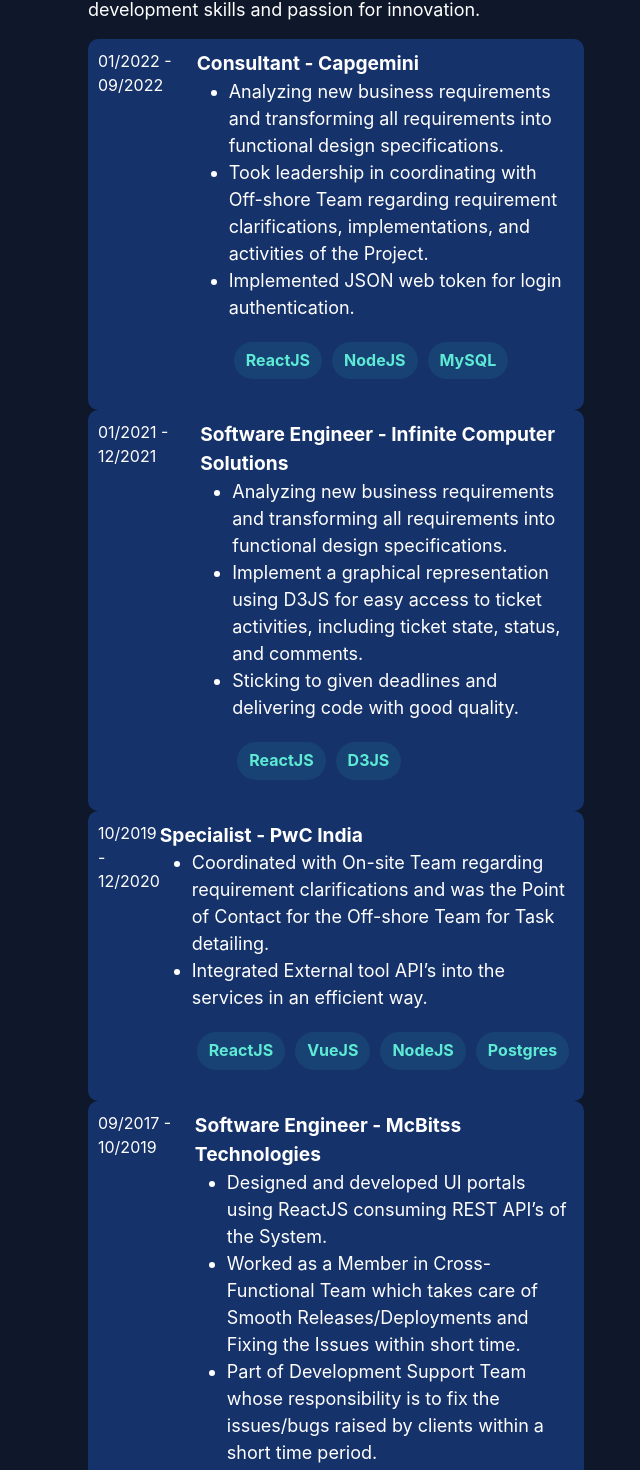
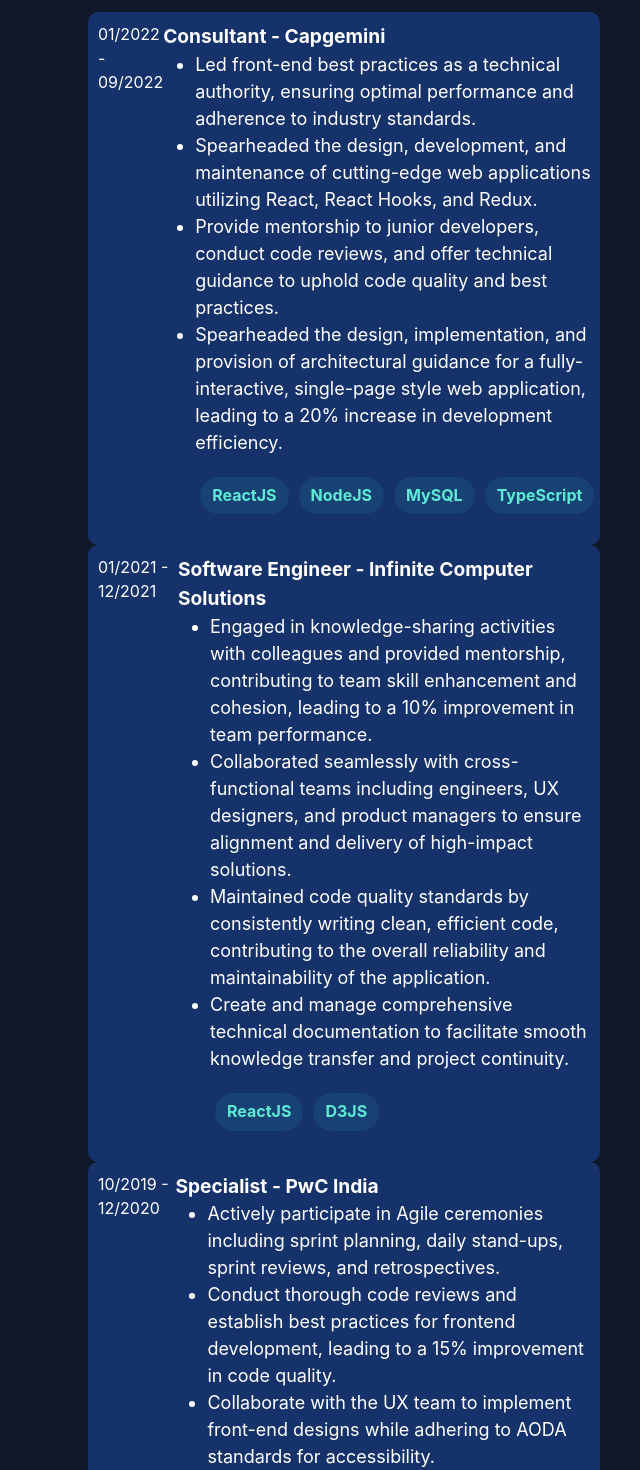
Before and after one commit to Nikhil-Bathula/My-Portfolio, a React (Create React App) app: page / in a window 1280 px wide. Shown: the part 677-2147 px from the top of the page, without its empty margins (640-1280 px from the left). Built offline with nearby package versions, Linux system fonts and the light colour scheme.

Commit message:
Updated Tech Stack

```diff
--- a/src/Components/PersonalInfo.js
+++ b/src/Components/PersonalInfo.js
@@ -2,6 +2,17 @@
 import '../CSS/PersonalInfo.css'
 
 const PersonalInfo = () => {
+  async function syncFunc() {
+    console.log('async function');
+ }
+
+ async function someAsyncFunction() {
+    console.log('1');
+    await console.log(syncFunc());
+    console.log('2');
+ }
+
+ someAsyncFunction();
   return (
     <header>
       <div className="CandidateName">Nikhil Bathula</div>
--- a/src/Components/WorkExperience.js
+++ b/src/Components/WorkExperience.js
@@ -13,15 +13,16 @@
             <b className='companyName'>Consultant - Capgemini</b>
             <ul>
               <li>
-                Analyzing new business requirements and transforming all requirements into
-                functional design specifications.
+                Led front-end best practices as a technical authority, ensuring optimal performance and adherence to industry standards.
               </li>
               <li>
-                Took leadership in coordinating with Off-shore Team regarding requirement
-                clarifications, implementations, and activities of the Project.
+                Spearheaded the design, development, and maintenance of cutting-edge web applications utilizing React, React Hooks, and Redux.
               </li>
               <li>
-                Implemented JSON web token for login authentication.
+                Provide mentorship to junior developers, conduct code reviews, and offer technical guidance to uphold code quality and best practices.
+              </li>
+              <li>
+                Spearheaded the design, implementation, and provision of architectural guidance for a fully-interactive, single-page style web application, leading to a 20% increase in development efficiency.
               </li>
             </ul>
             <div>
@@ -29,6 +30,7 @@
                 <li className='skills'>ReactJS</li>
                 <li className='skills'>NodeJS</li>
                 <li className='skills'>MySQL</li>
+                <li className='skills'>TypeScript</li>
               </ul>
             </div>
           </div>
@@ -45,14 +47,16 @@
             <b className='companyName'>Software Engineer - Infinite Computer Solutions</b>
             <ul>
               <li>
-                Analyzing new business requirements and transforming all requirements into
-                functional design specifications.
+                Engaged in knowledge-sharing activities with colleagues and provided mentorship, contributing to team skill enhancement and cohesion, leading to a 10% improvement in team performance.
               </li>
               <li>
-                Implement a graphical representation using D3JS for easy access to ticket activities, including ticket state, status, and comments.
+                Collaborated seamlessly with cross-functional teams including engineers, UX designers, and product managers to ensure alignment and delivery of high-impact solutions.
               </li>
               <li>
-                Sticking to given deadlines and delivering code with good quality.
+                Maintained code quality standards by consistently writing clean, efficient code, contributing to the overall reliability and maintainability of the application.
+              </li>
+              <li>
+                Create and manage comprehensive technical documentation to facilitate smooth knowledge transfer and project continuity.
               </li>
             </ul>
             <div>
@@ -75,11 +79,16 @@
             <b className='companyName'>Specialist - PwC India</b>
             <ul>
               <li>
-                Coordinated with On-site Team regarding requirement clarifications and was the
-                Point of Contact for the Off-shore Team for Task detailing.
+                Actively participate in Agile ceremonies including sprint planning, daily stand-ups, sprint reviews, and retrospectives.
               </li>
               <li>
-                Integrated External tool API’s into the services in an efficient way.
+                Conduct thorough code reviews and establish best practices for frontend development, leading to a 15% improvement in code quality.
+              </li>
+              <li>
+                Collaborate with the UX team to implement front-end designs while adhering to AODA standards for accessibility.
+              </li>
+              <li>
+                Implemented version control using Git, adhering to company standards, facilitating seamless collaboration and code management within team.
               </li>
             </ul>
             <div>
@@ -104,16 +113,16 @@
             <b className='companyName'>Software Engineer - McBitss Technologies</b>
             <ul>
               <li>
-                Designed and developed UI portals using ReactJS consuming REST API’s of the
-                System.
+                Stayed abreast of emerging technologies and technical methodologies, integrating cutting-edge practices into our workflow and driving innovation within the product.
               </li>
               <li>
-                Worked as a Member in Cross-Functional Team which takes care of Smooth
-                Releases/Deployments and Fixing the Issues within short time.
+                Research, evaluate, and integrate cutting-edge technologies into workflows and libraries to optimize efficiency and effectiveness.
               </li>
               <li>
-                Part of Development Support Team whose responsibility is to fix the issues/bugs
-                raised by clients within a short time period.
+                Developed comprehensive unit and integration tests for code, resulting in a 10% decrease in bugs identified during development.
+              </li>
+              <li>
+                Implement Redux for state management, ensuring efficient data flow and enhancing application stability.
               </li>
             </ul>
             <div>
@@ -121,6 +130,7 @@
                 <li className='skills'>ReactJS</li>
                 <li className='skills'>NodeJS</li>
                 <li className='skills'>MongoDB</li>
+                <li className='skills'>Jest</li>
               </ul>
             </div>
           </div>
```
